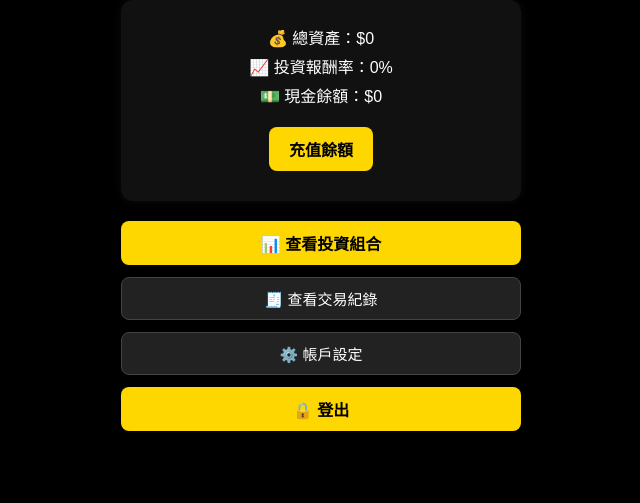
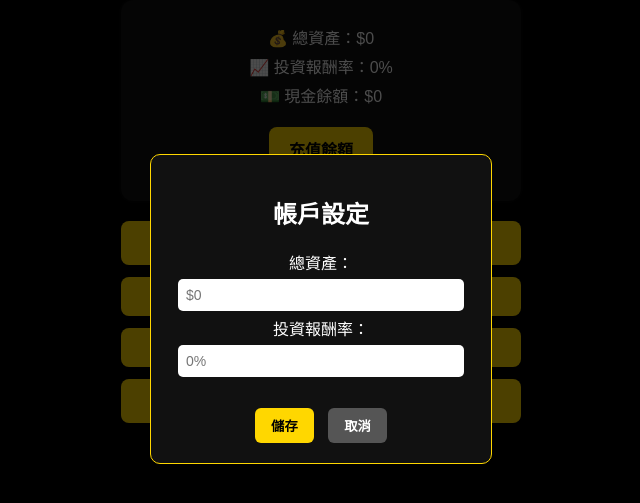
Before and after one commit to Chun751/fake2, a plain HTML site: page 2-儀表板.html in a window 1280 px wide. Both pictures are taken after a click on the button "⚙️ 帳戶設定". Shown: the part 91-594 px from the top of the page, without its empty margins (319-959 px from the left). Drawn offline with Linux system fonts and the light colour scheme.

Commit message:
Update 2-儀表板.html

```diff
--- a/2-儀表板.html
+++ b/2-儀表板.html
@@ -48,6 +48,7 @@
       font-weight: bold;
       margin-top: 15px;
       margin-bottom: 10px;
+      cursor: pointer;
     }
 
     .quick-actions {
@@ -56,7 +57,8 @@
       gap: 12px;
     }
 
-    .quick-actions a {
+    .quick-actions a,
+    .quick-actions button {
       background-color: #ffd700;
       color: #000;
       text-decoration: none;
@@ -64,24 +66,15 @@
       padding: 10px;
       border-radius: 8px;
       text-align: center;
-    }
-
-    .quick-actions button {
-      background-color: #222;
-      color: #fff;
-      border: 1px solid #444;
-      padding: 10px;
-      border-radius: 8px;
-      font-size: 15px;
+      border: none;
       cursor: pointer;
-      transition: background-color 0.2s;
     }
 
     .quick-actions button:hover {
-      background-color: #333;
+      background-color: #e5b100;
     }
 
-    /* Modal 彈窗 */
+    /* Modal 通用樣式 */
     .modal {
       display: none;
       position: fixed;
@@ -122,12 +115,12 @@
       font-weight: bold;
     }
 
-    .modal-content .confirm-btn {
+    .confirm-btn {
       background-color: #ffd700;
       color: #000;
     }
 
-    .modal-content .cancel-btn {
+    .cancel-btn {
       background-color: #555;
       color: #fff;
     }
@@ -141,29 +134,38 @@
       <div class="info-line">💰 總資產：$<span id="total-asset">0</span></div>
       <div class="info-line">📈 投資報酬率：<span id="roi">0%</span></div>
       <div class="info-line">💵 現金餘額：$<span id="cash-balance">0</span></div>
-      <a href="#" class="btn" onclick="openTopUpModal()">充值餘額</a>
+      <a class="btn" onclick="openTopUpModal()">充值餘額</a>
     </div>
 
     <div class="quick-actions">
       <a href="投資組合.html">📊 查看投資組合</a>
       <button>🧾 查看交易紀錄</button>
-      <button>⚙️ 帳戶設定</button>
+      <button onclick="openSettingsModal()">⚙️ 帳戶設定</button>
       <a href="index.html">🔒 登出</a>
     </div>
   </div>
 
-  <!-- 彈出視窗區塊 -->
+  <!-- 充值視窗（僅修改現金餘額） -->
   <div id="topup-modal" class="modal">
     <div class="modal-content">
-      <h2>充值資訊</h2>
-      <label>總資產：</label><br>
-      <input type="text" id="input-total-asset" placeholder="$0"><br>
-      <label>投資報酬率：</label><br>
-      <input type="text" id="input-roi" placeholder="0%"><br>
+      <h2>充值現金餘額</h2>
       <label>現金餘額：</label><br>
       <input type="text" id="input-cash" placeholder="$0"><br><br>
       <button class="confirm-btn" onclick="submitTopUp()">確認</button>
       <button class="cancel-btn" onclick="closeTopUpModal()">取消</button>
+    </div>
+  </div>
+
+  <!-- 帳戶設定視窗（設定總資產和投資報酬率） -->
+  <div id="settings-modal" class="modal">
+    <div class="modal-content">
+      <h2>帳戶設定</h2>
+      <label>總資產：</label><br>
+      <input type="text" id="input-total-asset" placeholder="$0"><br>
+      <label>投資報酬率：</label><br>
+      <input type="text" id="input-roi" placeholder="0%"><br><br>
+      <button class="confirm-btn" onclick="submitSettings()">儲存</button>
+      <button class="cancel-btn" onclick="closeSettingsModal()">取消</button>
     </div>
   </div>
 
@@ -177,15 +179,30 @@
     }
 
     function submitTopUp() {
+      const cash = document.getElementById("input-cash").value;
+      if (cash) document.getElementById("cash-balance").innerText = cash;
+
+      closeTopUpModal();
+      alert("✅ 充值成功！");
+    }
+
+    function openSettingsModal() {
+      document.getElementById("settings-modal").style.display = "flex";
+    }
+
+    function closeSettingsModal() {
+      document.getElementById("settings-modal").style.display = "none";
+    }
+
+    function submitSettings() {
       const asset = document.getElementById("input-total-asset").value;
       const roi = document.getElementById("input-roi").value;
-      const cash = document.getElementById("input-cash").value;
 
       if (asset) document.getElementById("total-asset").innerText = asset;
       if (roi) document.getElementById("roi").innerText = roi;
-      if (cash) document.getElementById("cash-balance").innerText = cash;
 
-      closeTopUpModal();
+      closeSettingsModal();
+      alert("✅ 設定已儲存！");
     }
   </script>
 </body>
```
